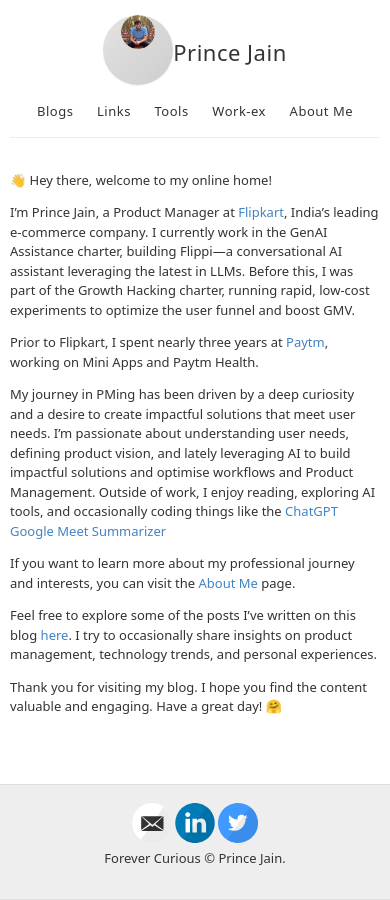
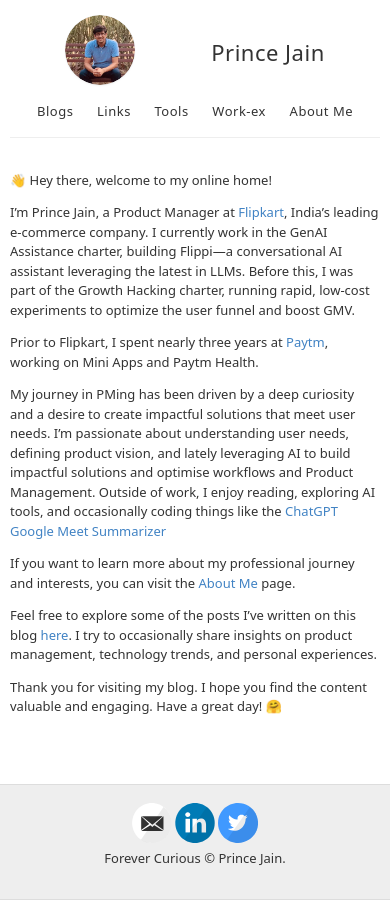
Before and after one commit to product-noob/product-noob.github.io, a Jekyll site: the page built from index.md, in a window 390 px wide. Built offline with Jekyll 4.4.1, drawn with Linux system fonts in a browser that asks for light colours.

Commit message:
Fix avatar spacing in mobile view with explicit spacer element

```diff
--- a/_includes/header.html
+++ b/_includes/header.html
@@ -9,11 +9,13 @@
           <img
             src="/images/my-image.webp"
             alt="Profile Photo"
-            width="70"
-            height="70"
+            width="100%"
+            height="100%"
             loading="eager"
             fetchpriority="high">
         </a>
+        <!-- Explicit spacer for mobile view -->
+        <span class="avatar-title-spacer"></span>
         <div class="site-info">
           <h1 class="site-name"> <a href="{{ site.baseurl }}/">{{ site.name }}</a> </h1>
         </div>
--- a/assets/css/sticky-header.css
+++ b/assets/css/sticky-header.css
@@ -163,6 +163,7 @@ nav {
     align-items: center;
     justify-content: center;
     margin-bottom: 6px;
+    column-gap: 16px !important; /* Force space between items */
     /* Removed transition to reduce animation complexity */
   }
 
@@ -173,7 +174,7 @@ nav {
     vertical-align: middle;
     width: 34px;
     height: 34px;
-    margin-right: 8px;
+    margin-right: 16px !important; /* Force right margin with !important */
     margin-bottom: 0;
     border-radius: 50%;
     overflow: hidden;
@@ -184,11 +185,19 @@ nav {
   }
 
   .site-avatar img {
-    width: 34px;
-    height: 34px;
+    width: 100%;
+    height: 100%;
+    object-fit: cover;
     /* No transition needed here */
     will-change: transform;
     transform: translateZ(0);
+  }
+
+  /* Explicit spacer between avatar and title */
+  .avatar-title-spacer {
+    display: inline-block;
+    width: 12px;
+    min-width: 12px;
   }
 
   .site-info {
@@ -196,6 +205,8 @@ nav {
     display: inline-block;
     vertical-align: middle;
     margin-bottom: 0;
+    padding-left: 8px !important; /* Force left padding with !important */
+    margin-left: 8px !important; /* Add left margin with !important */
     /* No transition needed */
   }
 
@@ -265,20 +276,27 @@ nav {
   /* Ultra-compact layout for sticky header */
   .sticky .header-identity {
     margin-bottom: 2px;
+    column-gap: 12px !important; /* Force space in sticky mode */
     /* No transform needed here */
+  }
+
+  /* Make spacer smaller in sticky mode */
+  .sticky .avatar-title-spacer {
+    width: 8px;
+    min-width: 8px;
   }
 
   .sticky .site-avatar {
     width: 26px;
     height: 26px;
-    margin-right: 6px;
+    margin-right: 12px !important; /* Force right margin with !important */
     /* Remove shadow in sticky state for better performance */
     box-shadow: none;
   }
 
   .sticky .site-avatar img {
-    width: 26px;
-    height: 26px;
+    width: 100%;
+    height: 100%;
     /* No transform needed */
   }
 
```
